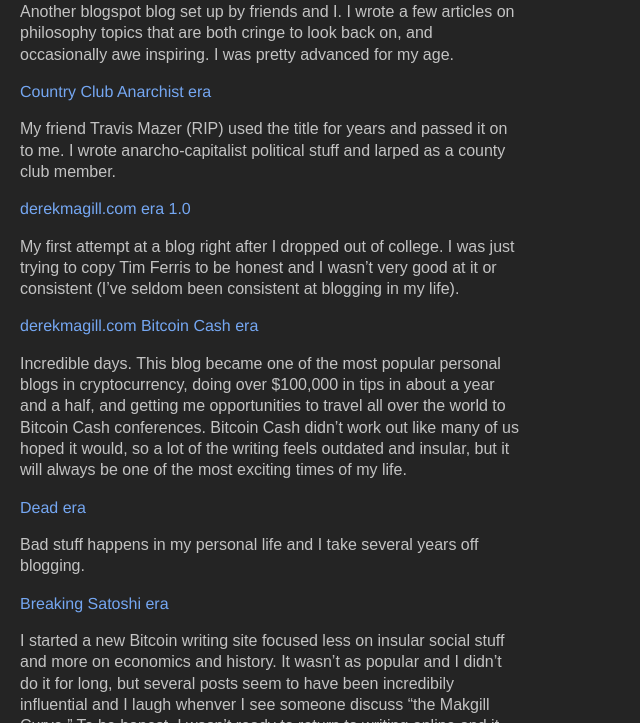
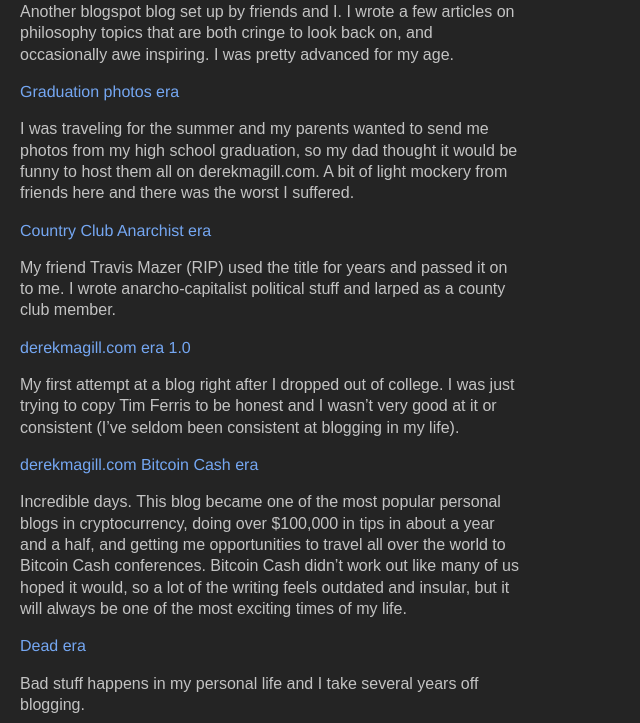
Before and after one commit to dmkgll/dmkgll, a Jekyll site: the page built from _posts/2022-06-21-about-this-site.md, in a window 1280 px wide and 900 px high, scrolled down 747 px, cut to the strip 177-900 px from the top of the window. Shown: the whole strip, without its empty margins (0-640 px from the left). Built offline with Jekyll 4.4.1, drawn with Linux system fonts in a browser that asks for light colours.

Commit message:
Update 2022-06-21-about-this-site.md

```diff
--- a/_posts/2022-06-21-about-this-site.md
+++ b/_posts/2022-06-21-about-this-site.md
@@ -21,6 +22,10 @@
 #### "Egode" era
 
 The title comes from Ayn Rand's "Anthem." Egode is "ego + ode." Another blogspot blog set up by friends and I. I wrote a few articles on philosophy topics that are both cringe to look back on, and occasionally awe inspiring. I was pretty advanced for my age.
+
+#### Graduation photos era
+
+I was traveling for the summer and my parents wanted to send me photos from my high school graduation, so my dad thought it would be funny to host them all on derekmagill.com. A bit of light mockery from friends here and there was the worst I suffered.
 
 #### Country Club Anarchist era
 
```
Also changed, not shown: other parts of _posts/2022-06-21-about-this-site.md (+1 -0 lines).
